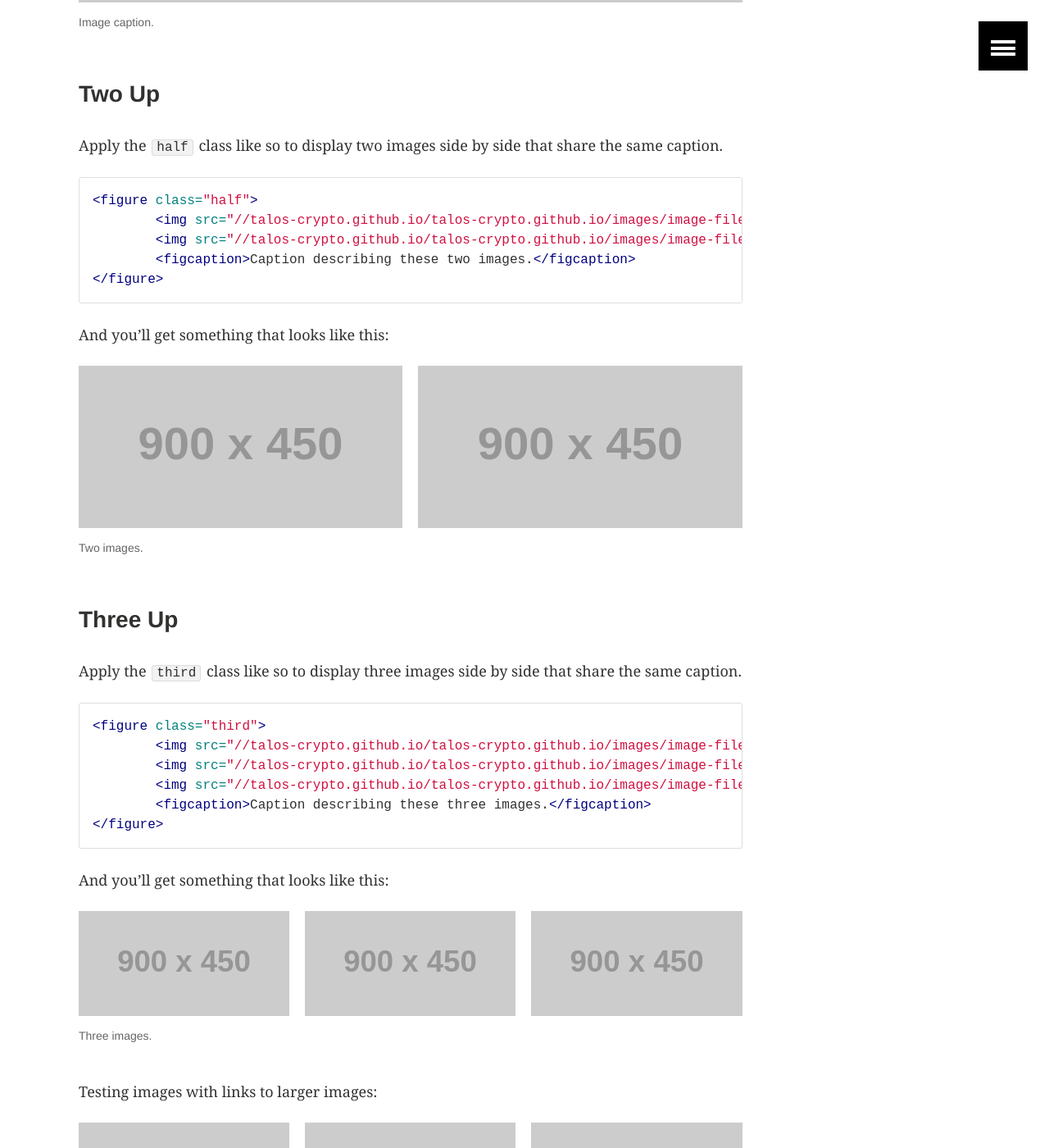
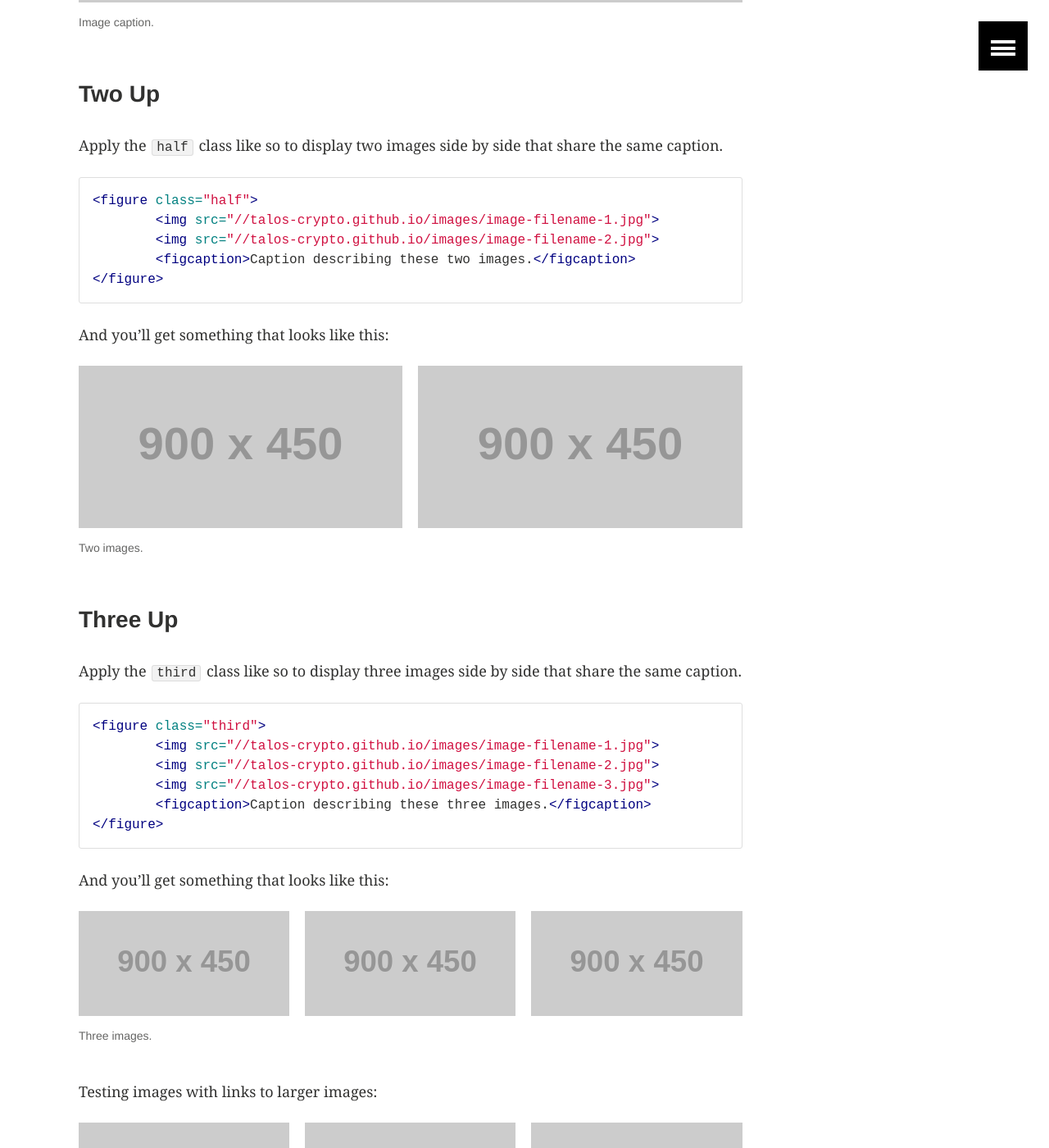
Before and after one commit to Talos-crypto/talos-crypto, a Jekyll site: the page built from _posts/articles/2013-05-22-sample-post-images.md, in a window 1280 px wide and 1400 px high, scrolled down 2036 px. Shown: the whole window at 82% size. Built offline with Jekyll 4.4.1, drawn with Linux system fonts in a browser that asks for light colours.

Commit message:
fix site url

```diff
--- a/_config.yml
+++ b/_config.yml
@@ -5,7 +5,7 @@ description: "A lightweight site starter for Jekyll"
 logo: 120x120.gif
 teaser: 400x250.gif
 locale: en_US
-url: //talos-crypto.github.io/talos-crypto.github.io
+url: //talos-crypto.github.io
 
 # Jekyll configuration
 
```
